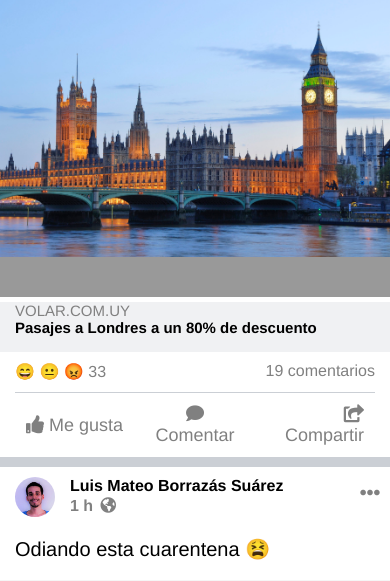
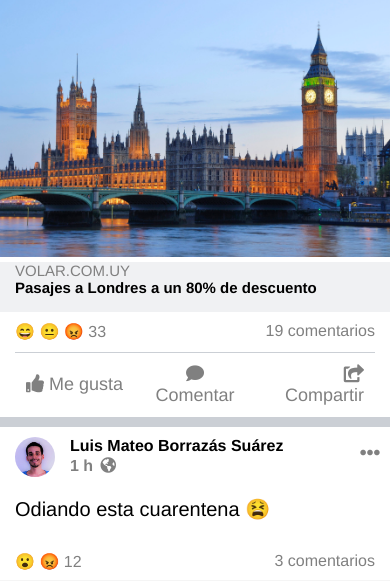
Before and after one commit to lborrazas/facebook, a website: page web/public/facebook.html in a window 390 px wide. Shown: the part 208-789 px from the top of the page. Drawn offline with Linux system fonts and the light colour scheme.

Commit message:
fixed responsive

```diff
--- a/web/public/facebook.css
+++ b/web/public/facebook.css
@@ -148,7 +148,7 @@ body{
 
  .img-container{
     background-color: #999;
-    min-height: 300px;
+    min-height: 200px;
     max-height: 600px;
     display: inline-block;
     overflow: hidden;
--- a/web/public/facebook.html
+++ b/web/public/facebook.html
@@ -4,6 +4,8 @@
 <head>
     <title>Facebook</title>
     <meta charset='utf-8'>
+    <meta name="viewport" content="width=device-width, minimal-ui, initial-scale=1.0, maximum-scale=1.0, user-scalable=no" />
+
     <link rel="stylesheet" type="text/css" href="facebook.css" />
     <script type="text/javascript" src="curso.js"></script>
     <link rel="stylesheet" href="https://use.fontawesome.com/releases/v5.5.0/css/all.css"
```
